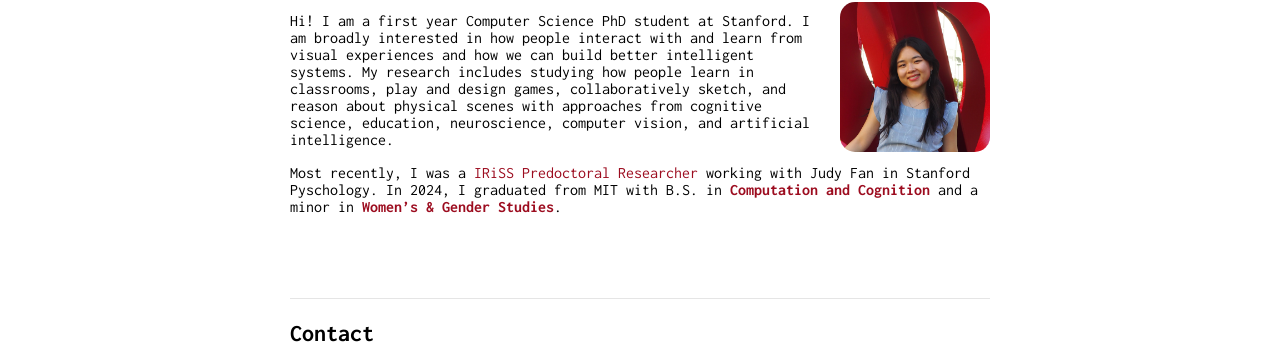
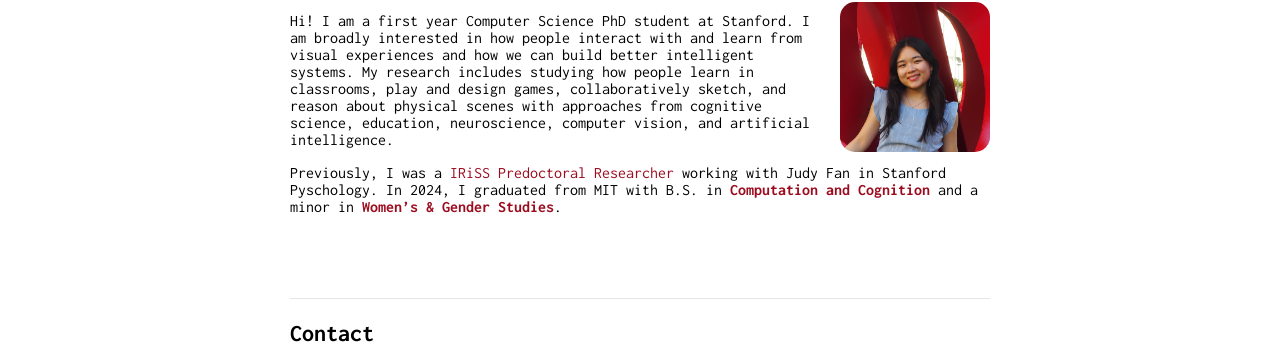
Before and after one commit to kristinezheng/kristinezheng.github.io, a Jekyll site: the page built from index.md, in a window 1280 px wide. Shown: the part 114-471 px from the top of the page. Built offline with Jekyll 4.4.1, drawn with Linux system fonts in a browser that asks for light colours.

Commit message:
clean index

```diff
--- a/index.md
+++ b/index.md
@@ -8,7 +8,7 @@ layout: default
 
 Hi! I am a first year Computer Science PhD student at Stanford. I am broadly interested in how people interact with and learn from visual experiences and how we can build better intelligent systems. My research includes studying how people learn in classrooms, play and design games, collaboratively sketch, and reason about physical scenes with approaches from cognitive science, education, neuroscience, computer vision, and artificial intelligence.
 
-Most recently, I was a [IRiSS Predoctoral Researcher](https://iriss.stanford.edu/) working with Judy Fan in Stanford Pyschology. In 2024, I graduated from MIT with B.S. in [**Computation and Cognition**](https://bcs.mit.edu/academic-program/course-6-9-computation-and-cognition) and a minor in [**Women's & Gender Studies**](https://wgs.mit.edu/).
+Previously, I was a [IRiSS Predoctoral Researcher](https://iriss.stanford.edu/) working with Judy Fan in Stanford Pyschology. In 2024, I graduated from MIT with B.S. in [**Computation and Cognition**](https://bcs.mit.edu/academic-program/course-6-9-computation-and-cognition) and a minor in [**Women's & Gender Studies**](https://wgs.mit.edu/).
 <!-- During my time there, I studied physical reasoning (e.g. material perception, surprising stability) with [**Josh Tenenbaum**](https://cocosci.mit.edu/), [**Laura Schulz**](https://eccl.mit.edu/), [**Max Siegel**](https://web.mit.edu/maxs/www/) & [**Vivian Paulun**](https://www.mit.edu/~vpaulun/index.html). I tested models of primate visual processing with [**Kohitij Kar**](https://vital-kolab.org/) and [**Jim DiCarlo**](https://dicarlolab.mit.edu/). I also spent a wonderful summer at Princeton with [**Yael Niv**](https://nivlab.princeton.edu/) and [**Rachel Bedder**](https://www.rachelbedder.com/). -->
 
 <br />
```
